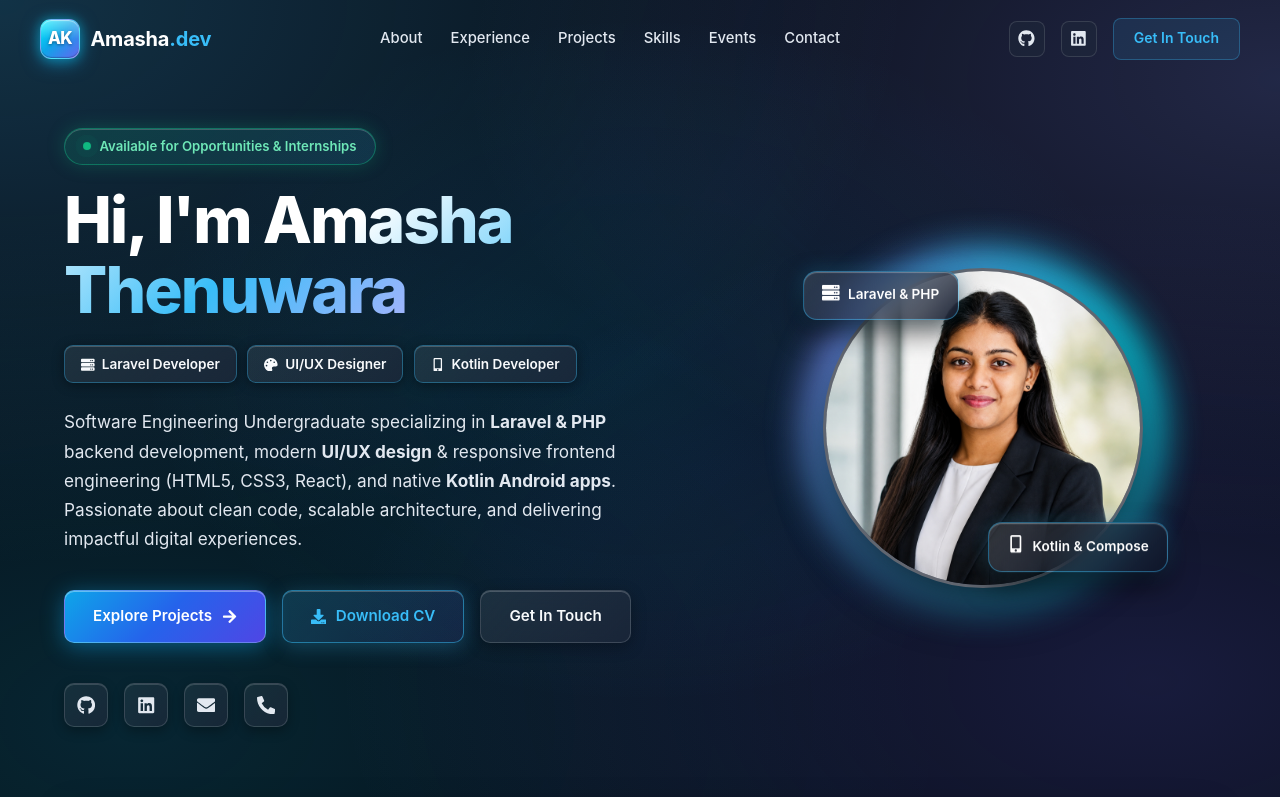
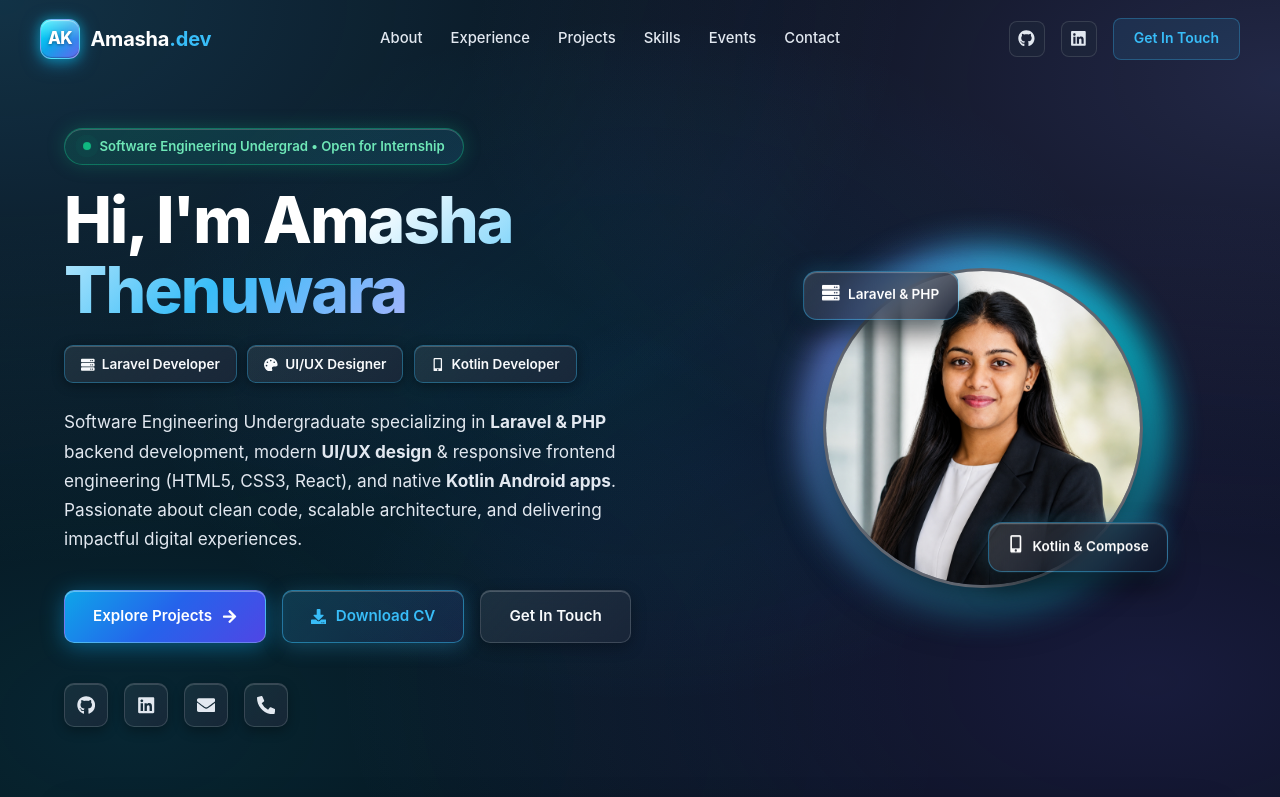
Before and after one commit to AmashaThenuwara/My_Portfolio, a React (Vite) app in the folder amasha-portfolio/: page / in a window 1280 px wide. Shown: the top 797 px of the page. Built offline with nearby package versions, Linux system fonts and the light colour scheme.

Commit message:
Update hero status badge to authentic human SE internship copy

```diff
--- a/amasha-portfolio/src/components/Hero.jsx
+++ b/amasha-portfolio/src/components/Hero.jsx
@@ -12,7 +12,7 @@ const Hero = () => {
           <div className="hero-badge-wrap">
             <span className="badge-status">
               <span className="status-dot"></span>
-              Available for Opportunities & Internships
+              Software Engineering Undergrad • Open for Internship
             </span>
           </div>
 
```
